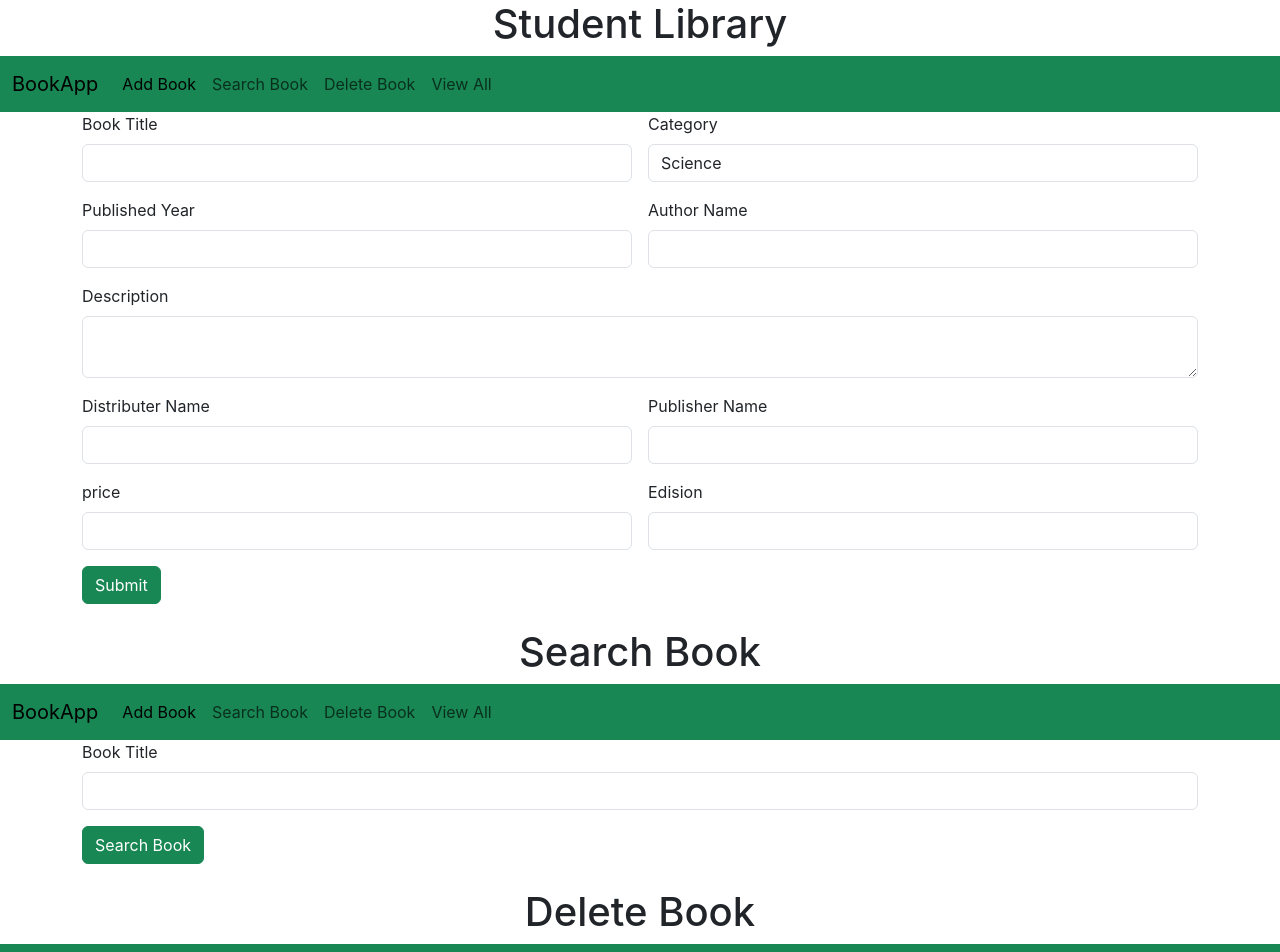
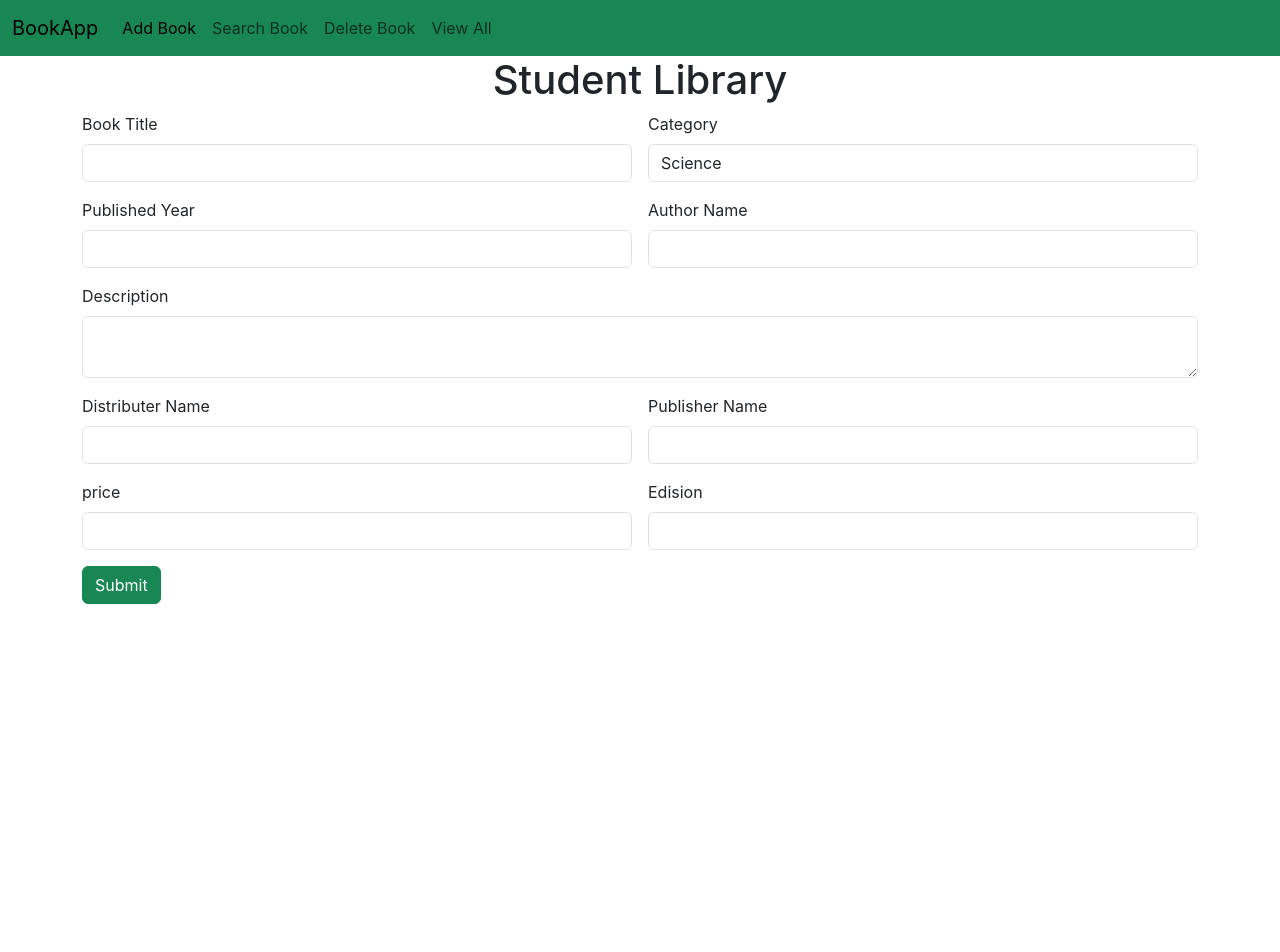
Before and after one commit to SANDRA-S-MENON/BookAppReact-app, a React (Create React App) app: page / in a window 1280 px wide. Shown: the top 952 px of the page. After the commit the page ends 800 px from the top, so only its background shows below. Built offline with nearby package versions, Linux system fonts and the light colour scheme.

Commit message:
completed

```diff
--- a/package.json
+++ b/package.json
@@ -8,6 +8,7 @@
     "@testing-library/user-event": "^13.5.0",
     "react": "^18.3.1",
     "react-dom": "^18.3.1",
+    "react-router-dom": "^6.23.1",
     "react-scripts": "5.0.1",
     "web-vitals": "^2.1.4"
   },
--- a/src/App.js
+++ b/src/App.js
@@ -4,15 +4,21 @@
 import SearchBook from './components/SearchBook';
 import DeleteBook from './components/DeleteBook';
 import ViewAll from './components/ViewAll';
+import { BrowserRouter, Route, Routes } from 'react-router-dom';
 
 function App() {
   return (
-    <div >
-      <AddBook/>
-      <SearchBook/>
-      <DeleteBook/>
-      <ViewAll/>
-    </div>
+    <BrowserRouter>
+    <Routes>
+      <Route path='/' element={<AddBook/>}/>
+      <Route path='/Search' element={<SearchBook/>}/>
+      <Route path='/Delete' element={<DeleteBook/>}/>
+      <Route path='/View' element={<ViewAll/>}/>
+
+
+
+    </Routes>
+      </BrowserRouter>
   );
 }
 
--- a/src/components/AddBook.jsx
+++ b/src/components/AddBook.jsx
@@ -4,8 +4,9 @@
 const AddBook = () => {
   return (
     <div>
+
+        <NavBar/>
         <h1><center>Student Library</center></h1>
-        <NavBar/>
         <div className="container">
             <div className="row">
                 <div className="col col-12 col-sm-12 col-md-12 col-lg-12 col-xl-12 col-xxl-12">
--- a/src/components/DeleteBook.jsx
+++ b/src/components/DeleteBook.jsx
@@ -5,9 +5,9 @@
   return (
     <div>
         <br />
+
+        <NavBar/>
         <h1><center>Delete Book</center></h1>
-        <NavBar/>
-
         <div className="container">
             <div className="row g-3">
                 <div className="col col-12 col-sm-12 col-lg-12 col-xl-12 col-xxl-12">
--- a/src/components/NavBar.jsx
+++ b/src/components/NavBar.jsx
@@ -12,16 +12,16 @@
     <div class="collapse navbar-collapse" id="navbarNav">
       <ul class="navbar-nav">
         <li class="nav-item">
-          <a class="nav-link active" aria-current="page" href="#">Add Book</a>
+          <a class="nav-link active" aria-current="page" href="/">Add Book</a>
         </li>
         <li class="nav-item">
-          <a class="nav-link" href="#">Search Book</a>
+          <a class="nav-link" href="/Search">Search Book</a>
         </li>
         <li class="nav-item">
-          <a class="nav-link" href="#">Delete Book</a>
+          <a class="nav-link" href="/Delete">Delete Book</a>
         </li>
         <li class="nav-item">
-          <a class="nav-link" href="">View All</a>
+          <a class="nav-link" href="/View">View All</a>
         </li>
       </ul>
     </div>
--- a/src/components/SearchBook.jsx
+++ b/src/components/SearchBook.jsx
@@ -5,9 +5,9 @@
   return (
     <div>
         <br />
+
+        <NavBar/>
         <h1><center>Search Book</center></h1>
-        <NavBar/>
-
         <div className="container">
             <div className="row g-3">
                 <div className="col col-12 col-sm-12 col-md-12 col-lg-12 col-xl-12 col-xxl-12">
--- a/src/components/ViewAll.jsx
+++ b/src/components/ViewAll.jsx
@@ -5,8 +5,9 @@
   return (
     <div>
         <br />
+
+        <NavBar/>
         <h1><center>Book Details</center></h1><br />
-        <NavBar/>
         <br />
 
         <div className="container">
```
Also changed, not shown: 1 other file (tests, documents, lock files or other folders).
